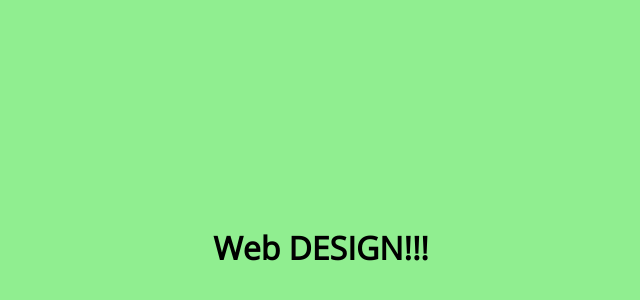
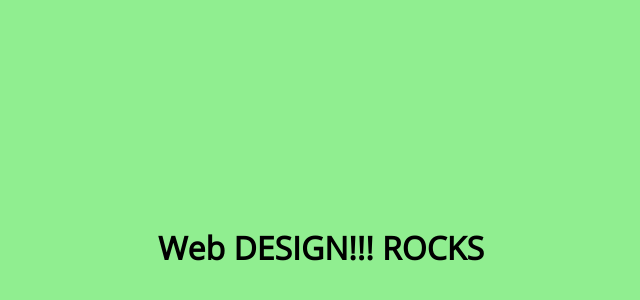
Before and after one commit to mdtang/SI339-CSS-Hands-on, a plain HTML site: page index.html in a window 1280 px wide. Shown: the part 160-460 px from the top of the page, without its empty margins (319-959 px from the left). Drawn offline with nearby package versions, Linux system fonts and the light colour scheme.

Commit message:
Changed h1

```diff
--- a/index.html
+++ b/index.html
@@ -12,7 +12,7 @@
 </head>
 
 <body>
-  <h1 class="title">Web DESIGN!!!</h1>
+  <h1 class="title">Web DESIGN!!! ROCKS</h1>
 </body>
 
 </html>
```
